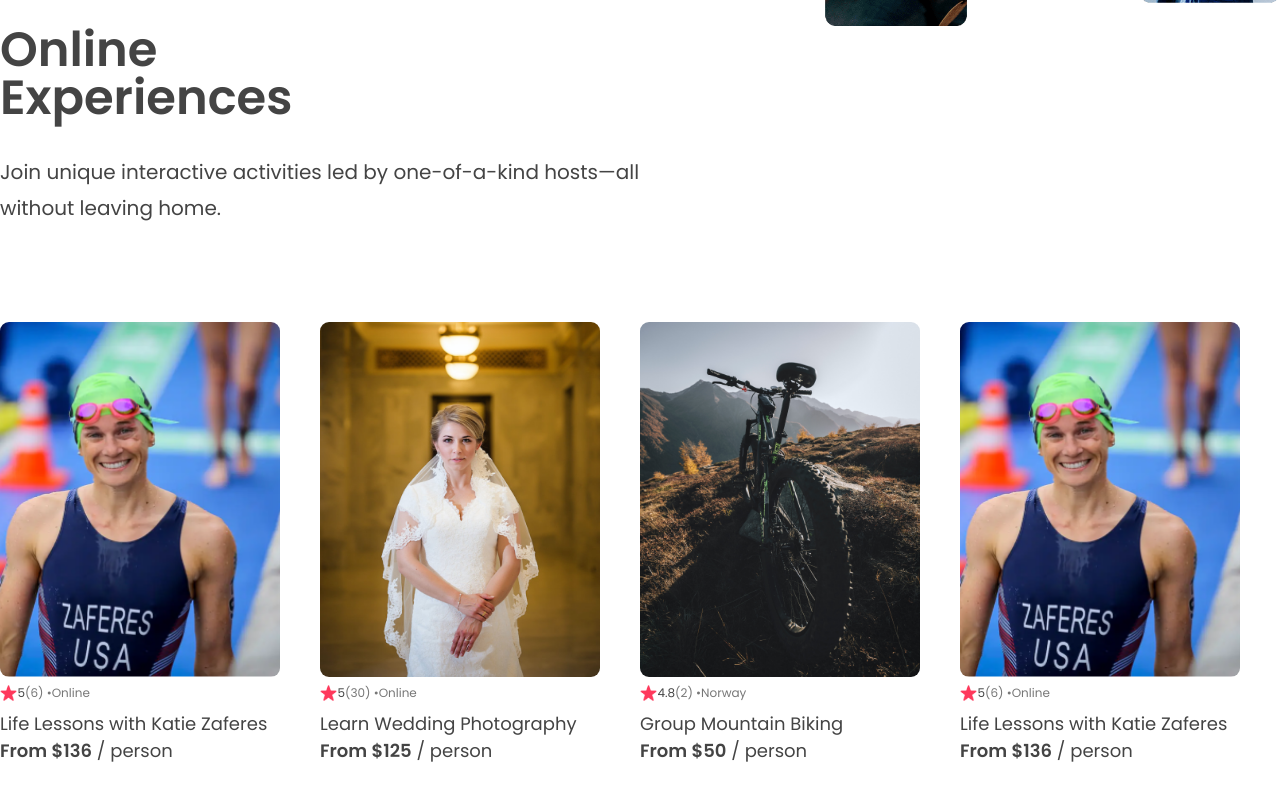
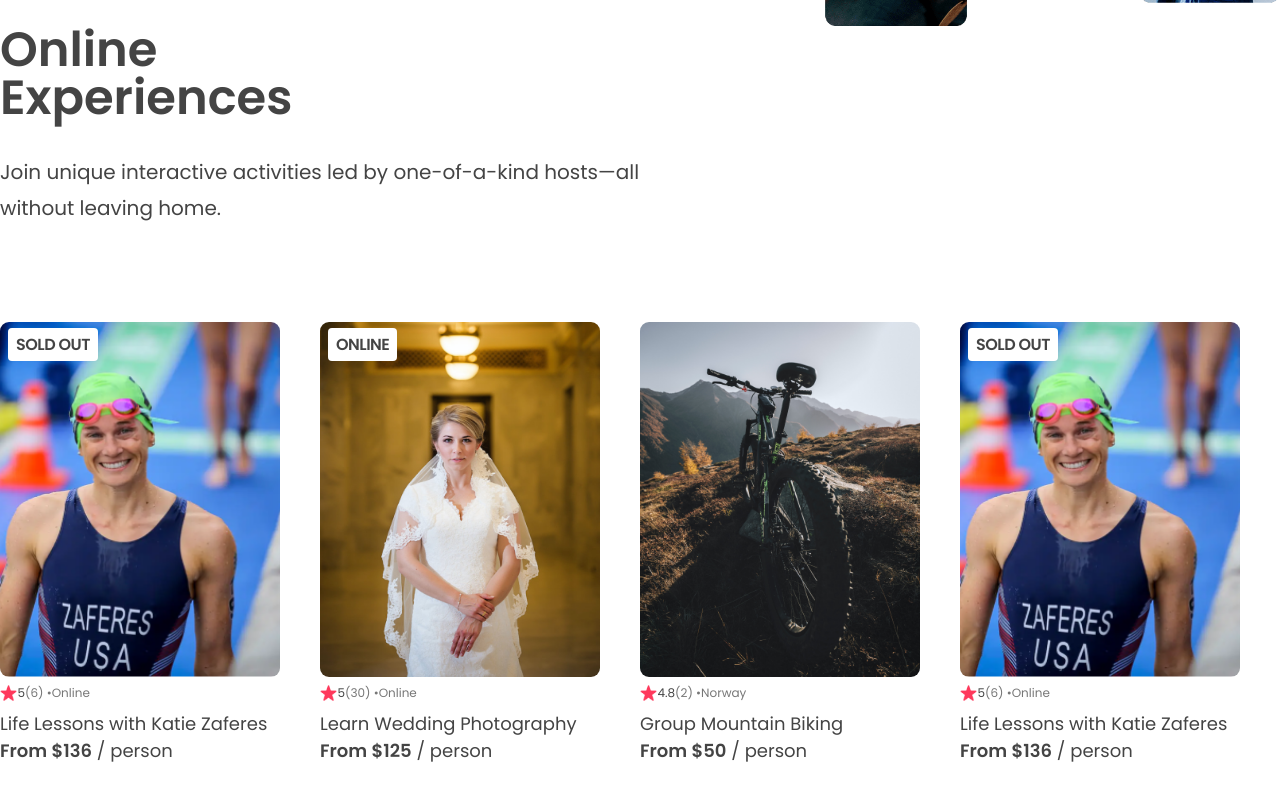
Before and after one commit to Yisaaaa/AirBnb-Clone, a React (Vite) app: page / in a window 1280 px wide. Shown: the part 599-1399 px from the top of the page. Built offline with nearby package versions, Linux system fonts and the light colour scheme.

Commit message:
added a card badge

```diff
--- a/src/components/App.jsx
+++ b/src/components/App.jsx
@@ -15,6 +15,7 @@
         location={card.location}
         title={card.title}
         price={card.price}
+        openSpots={card.openSpots}
       />
     );
   });
--- a/src/components/Card.jsx
+++ b/src/components/Card.jsx
@@ -2,8 +2,17 @@
 import star from "/images/star.png";
 
 function Card(props) {
+  let badgeText;
+
+  if (props.openSpots === 0) {
+    badgeText = "SOLD OUT";
+  } else if (props.location === "Online") {
+    badgeText = "ONLINE";
+  }
+
   return (
     <div className="card">
+      {badgeText && <div className="card-badge">{badgeText}</div>}
       <img src={`/images/${props.img}`} className="card--image" />
       <div className="card--stats">
         <img src={star} className="card--star" />
--- a/style.css
+++ b/style.css
@@ -76,6 +76,22 @@
   scrollbar-width: none;
 }
 
+.card {
+  position: relative;
+}
+
+.card-badge {
+  position: absolute;
+  background-color: white;
+  top: 6px;
+  left: 8px;
+  font-weight: 600;
+  font-size: 1.6rem;
+  padding: 4px 8px;
+  letter-spacing: -0.5px;
+  border-radius: 4px;
+}
+
 .card--image {
   width: 28rem;
   height: 35.5rem;
```
